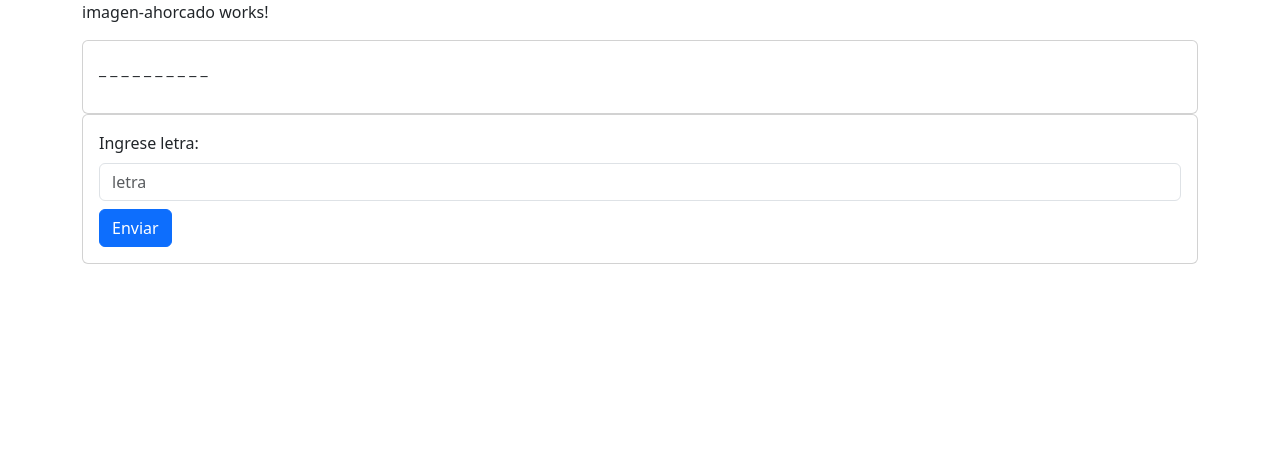
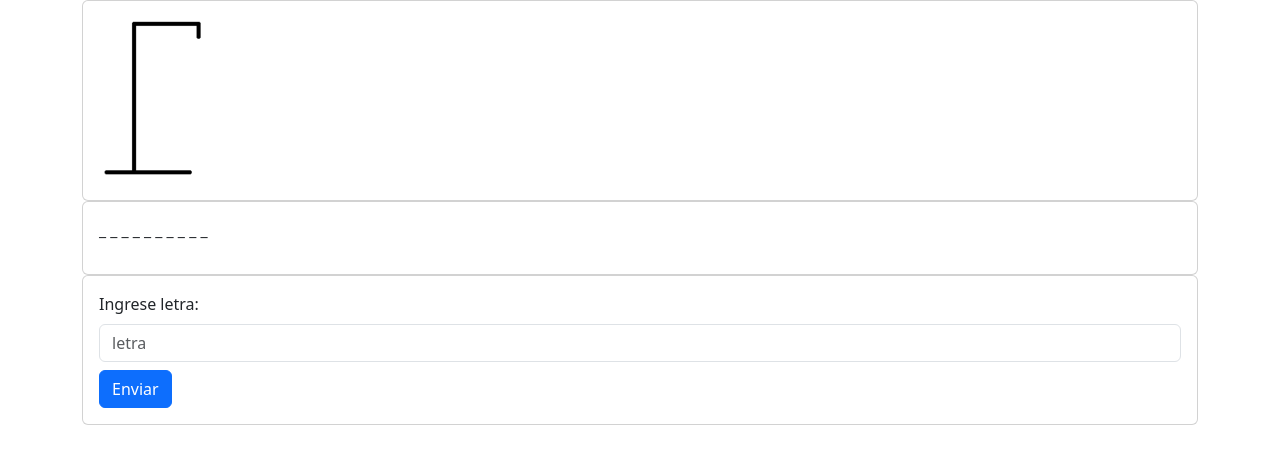
Before and after one commit to avillaq/Juego-Ahorcado, an Angular app: page / in a window 1280 px wide. Shown: the top 464 px of the page. Built offline with nearby package versions, Linux system fonts and the light colour scheme.

Commit message:
Mostramos la imagen en la pagina

```diff
--- a/src/app/imagen-ahorcado/imagen-ahorcado.component.html
+++ b/src/app/imagen-ahorcado/imagen-ahorcado.component.html
@@ -1 +1,5 @@
-<p>imagen-ahorcado works!</p>
+<div class="card">
+    <div class="card-body">
+        <img [src]="urlImagen" alt="Image-ahorcado" width="125" height="167">
+    </div>
+</div>
```
